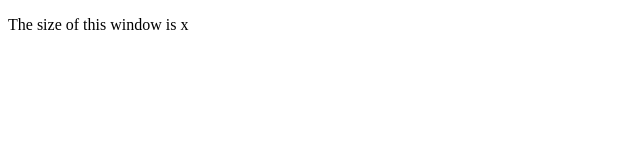
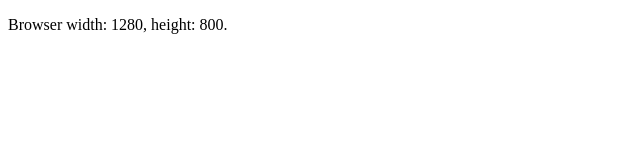
Before and after one commit to itanglishdev/spa_dom-test, a plain HTML site: page task-9/index.html in a window 1280 px wide. Shown: the full height of the page, 0-640 px from the left. Drawn offline with Linux system fonts and the light colour scheme.

Commit message:
task 8 finished

```diff
--- a/task-9/index.html
+++ b/task-9/index.html
@@ -1,8 +1,7 @@
 <!DOCTYPE html>
 <html lang="en">
-
   <head>
-        <meta charset="UTF-8">
+    <meta charset="UTF-8" />
     <title>Task 9</title>
   </head>
 
@@ -13,7 +12,10 @@
     </p>
     <script>
       // ???
+      const w = window.innerWidth;
+      const h = window.innerHeight;
+      var x = document.querySelector("p");
+      x.innerHTML = "Browser width: " + w + ", height: " + h + ".";
     </script>
   </body>
-
 </html>
```
Also changed, not shown: task-8/index.html (+18 -4 lines). Lines whose indentation alone changed are shown as unchanged.
